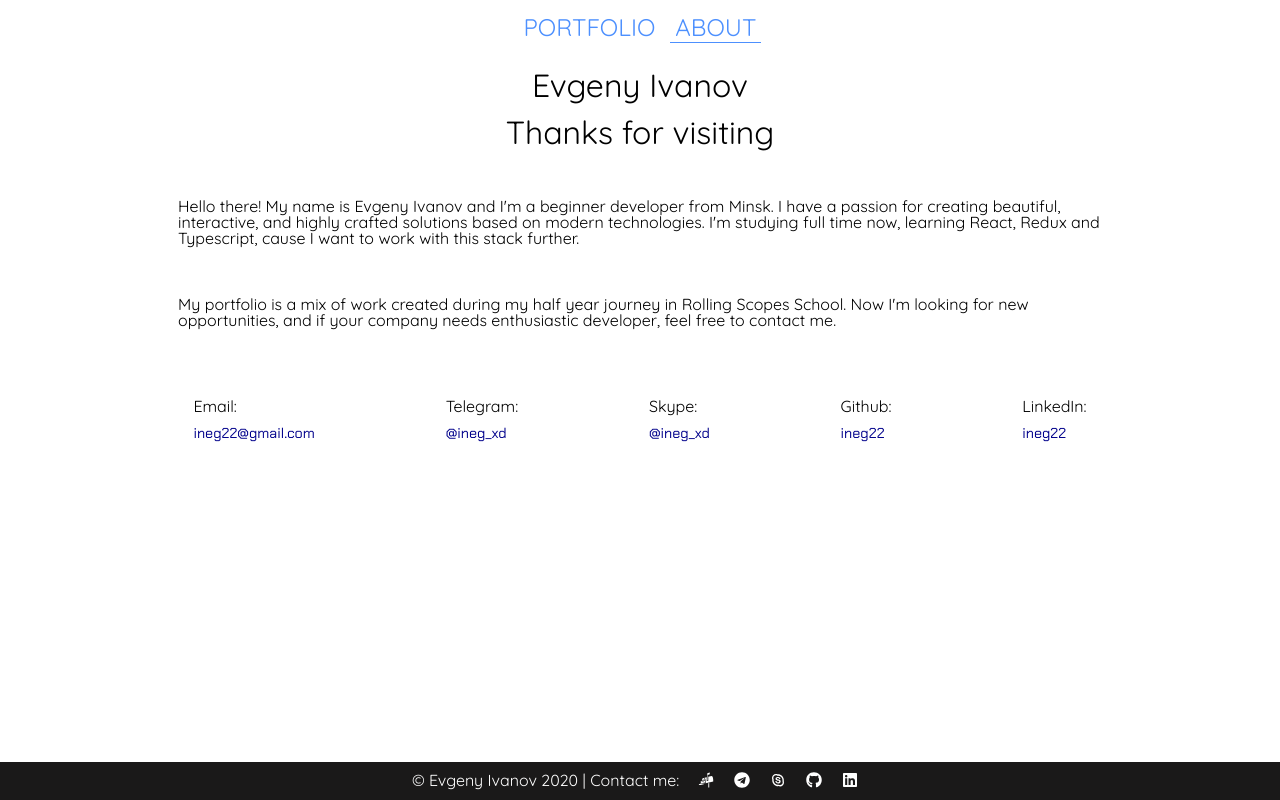
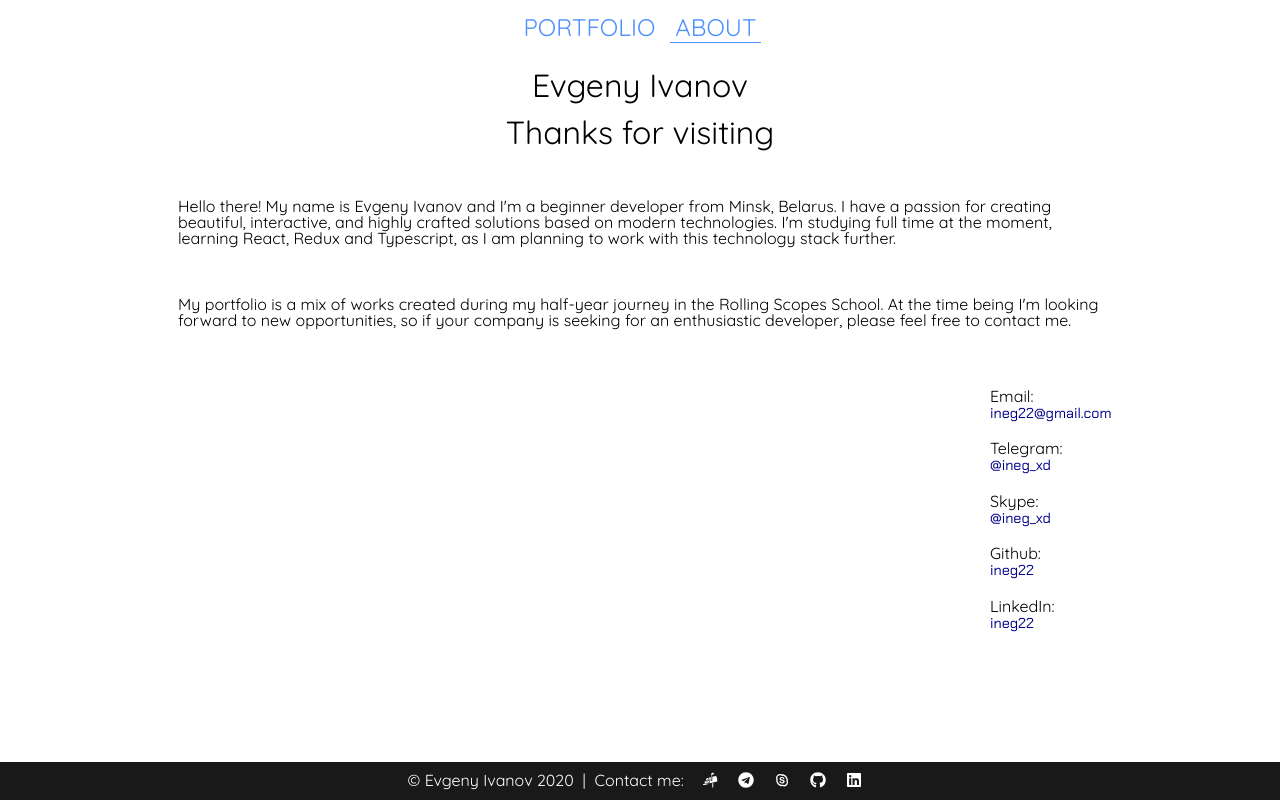
Before and after one commit to ineg22/my-portfolio, a React (Create React App) app: page /about in a window 1280 px wide. Built offline with nearby package versions, Linux system fonts and the light colour scheme.

Commit message:
refactor: portfolio page styles

```diff
--- a/src/components/About/About.jsx
+++ b/src/components/About/About.jsx
@@ -7,15 +7,16 @@ const About = () => (
     <h2 className="aboutHeader">Thanks for visiting</h2>
     <p className="aboutText">
       Hello there! My name is Evgeny Ivanov and I'm a beginner developer from
-      Minsk. I have a passion for creating beautiful, interactive, and highly
-      crafted solutions based on modern technologies. I'm studying full time
-      now, learning React, Redux and Typescript, cause I want to work with this
-      stack further.
+      Minsk, Belarus. I have a passion for creating beautiful, interactive, and
+      highly crafted solutions based on modern technologies. I'm studying full
+      time at the moment, learning React, Redux and Typescript, as I am planning
+      to work with this technology stack further.
     </p>
     <p className="aboutText">
-      My portfolio is a mix of work created during my half year journey in
-      Rolling Scopes School. Now I'm looking for new opportunities, and if your
-      company needs enthusiastic developer, feel free to contact me.
+      My portfolio is a mix of works created during my half-year journey in the
+      Rolling Scopes School. At the time being I'm looking forward to new
+      opportunities, so if your company is seeking for an enthusiastic
+      developer, please feel free to contact me.
     </p>
     <div className="contactsContainer">
       <div className="contactsBlock">
--- a/src/components/About/About.scss
+++ b/src/components/About/About.scss
@@ -15,14 +15,14 @@
 }
 
 .contactsContainer {
+  position: absolute;
+  right: 0;
   display: flex;
-  flex-wrap: wrap;
-  justify-content: space-around;
-  align-self: flex-end;
-  width: 100%;
+  flex-direction: column;
+  width: 300px;
 
   .contactsBlock {
-    margin: 20px;
+    margin: 10px;
 
     .contactsLink {
       font-size: 0.9rem;
@@ -37,7 +37,7 @@
     }
 
     p {
-      margin-bottom: 10px;
+      // margin-bottom: 10px;
     }
   }
 }
--- a/src/components/Layout/Layout.jsx
+++ b/src/components/Layout/Layout.jsx
@@ -1,5 +1,5 @@
 import React from 'react';
-import { Switch, Route, Link, NavLink } from 'react-router-dom';
+import { Switch, Route, NavLink } from 'react-router-dom';
 import { TiSocialSkypeOutline } from 'react-icons/ti';
 import { FaTelegram, FaGithub, FaLinkedin } from 'react-icons/fa';
 import { GiMailbox } from 'react-icons/gi';
@@ -39,7 +39,7 @@ const Layout = () => (
       </Switch>
     </main>
     <footer className="footer">
-      © Evgeny Ivanov 2020 | Contact me: &nbsp;
+      © Evgeny Ivanov 2020 &nbsp;|<span>&nbsp; Contact me: &nbsp;</span>
       <a href="mailto:ineg22@gmail.com" target="_blank" className="footerLink">
         <GiMailbox color="white" />
       </a>
--- a/src/components/Layout/Layout.scss
+++ b/src/components/Layout/Layout.scss
@@ -20,7 +20,7 @@
     width: 100%;
     height: 20px;
 
-    backdrop-filter: blur(5px);
+    backdrop-filter: blur(2px);
   }
 
   .nav {
@@ -75,3 +75,9 @@
     margin: 0 10px;
   }
 }
+
+@media (max-width: 500px) {
+  .footer > span {
+    display: none;
+  }
+}
--- a/src/components/Portfolio/Portfolio.jsx
+++ b/src/components/Portfolio/Portfolio.jsx
@@ -12,8 +12,12 @@ const Portfolio = () => {
     <>
       <div className="gapInner"></div>
       <div className="parallax parallaxJS">
-        <p className="parallaxText">Evgeny Ivanov</p>
-        <p className="parallaxText">Junior Frontend Developer</p>
+        <div className="mask">
+          <div className="parallaxText">
+            <p>Evgeny Ivanov</p>
+            <p>Junior Frontend Developer</p>
+          </div>
+        </div>
       </div>
       <div className="gap">
         <div className="gapInner"></div>
--- a/src/components/Portfolio/Portfolio.scss
+++ b/src/components/Portfolio/Portfolio.scss
@@ -5,7 +5,7 @@
   max-width: 1024px;
   margin: 0 auto;
 
-  backdrop-filter: blur(2px);
+  // backdrop-filter: blur(2px);
 }
 
 .parallax {
@@ -13,7 +13,6 @@
   flex-direction: column;
   justify-content: center;
   align-items: center;
-  padding: 25px;
 
   background-repeat: no-repeat;
   background-position: center;
@@ -21,14 +20,18 @@
   background-attachment: fixed;
 
   .parallaxText {
-    margin-bottom: 20px;
+    margin-top: 100px;
 
-    font-size: 2rem;
+    font-size: 3rem;
+    font-weight: 600;
     text-align: center;
     color: white;
     text-transform: uppercase;
 
-    backdrop-filter: blur(10px);
+    p {
+      margin-top: 20px;
+      color: #e2e9f5;
+    }
   }
 }
 
@@ -41,7 +44,7 @@
 
     height: 40px;
 
-    backdrop-filter: blur(5px);
+    backdrop-filter: blur(2px);
   }
 }
 
@@ -50,8 +53,30 @@
 
   background-image: url('../../assets/images/alphabet-letter-js-j-s-logo.jpg');
   background-position: center -200px;
+
+  .mask {
+    width: 100%;
+    height: 100%;
+    backdrop-filter: brightness(90%) hue-rotate(217deg) saturate(50%);
+  }
 }
 
 .parallaxContent {
   background-image: url('../../assets/images/form-background-js.jpg');
 }
+
+@media (max-width: 800px) {
+  .parallax {
+    .parallaxText {
+      font-size: 2rem;
+    }
+  }
+}
+
+@media (max-width: 500px) {
+  .parallax {
+    .parallaxText {
+      font-size: 1.5rem;
+    }
+  }
+}
--- a/src/components/Portfolio/ProjectCard/ProjectCard.scss
+++ b/src/components/Portfolio/ProjectCard/ProjectCard.scss
@@ -4,7 +4,6 @@
   justify-content: space-between;
   align-items: center;
   width: 400px;
-  height: 400px;
   margin: 1rem 1rem 3rem 1rem;
 
   font-size: 2rem;
@@ -19,7 +18,7 @@
   outline: none;
   cursor: pointer;
 
-  backdrop-filter: blur(5px);
+  // backdrop-filter: blur(5px);
 
   &:hover {
     color: #c2d6f7;
@@ -124,7 +123,6 @@
 @media (max-width: 915px) {
   .projectCard {
     width: 300px;
-    height: 300px;
   }
 
   .ReactModal__Content {
@@ -163,6 +161,5 @@
 
   .icon {
     width: 100%;
-    height: 100%;
   }
 }
```
Also changed, not shown: src/assets/images/Parallax-City.jpg (added).
